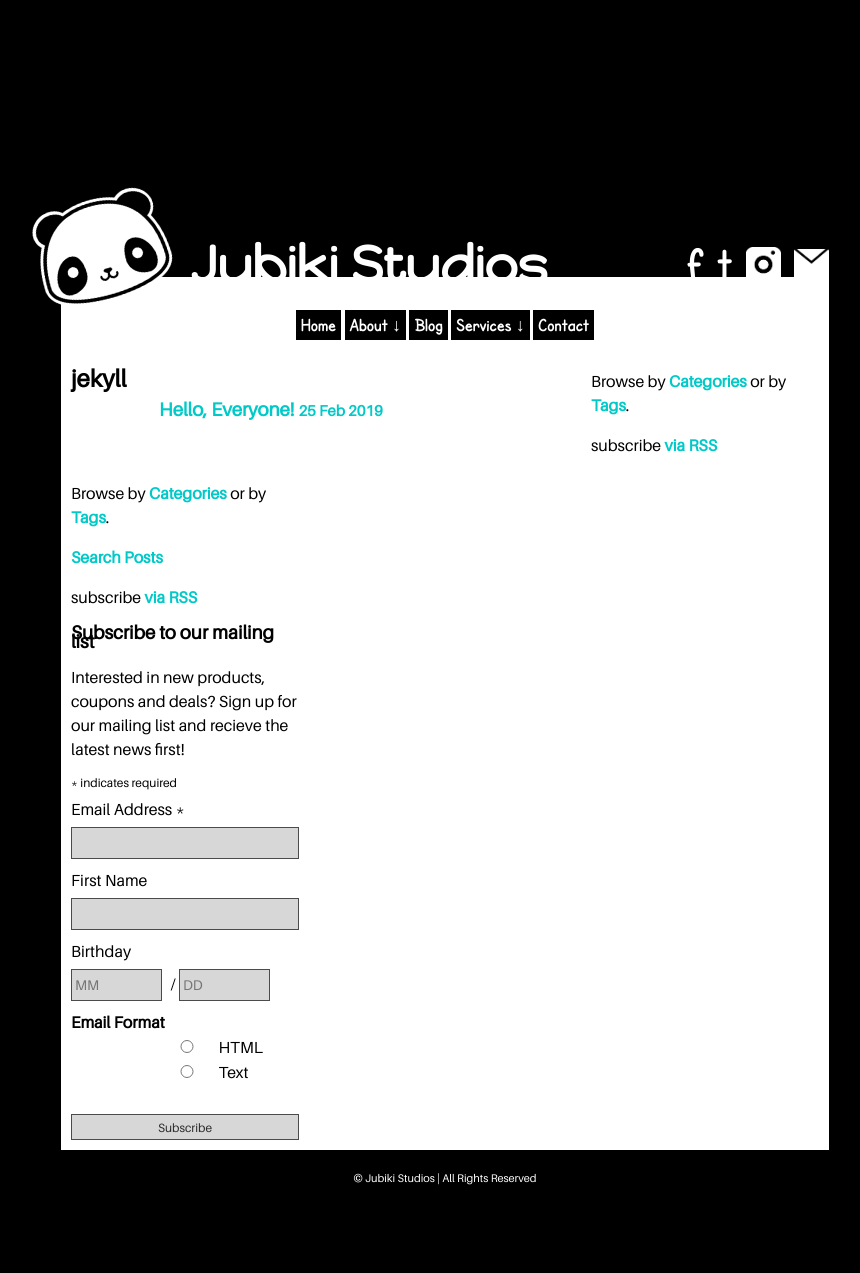
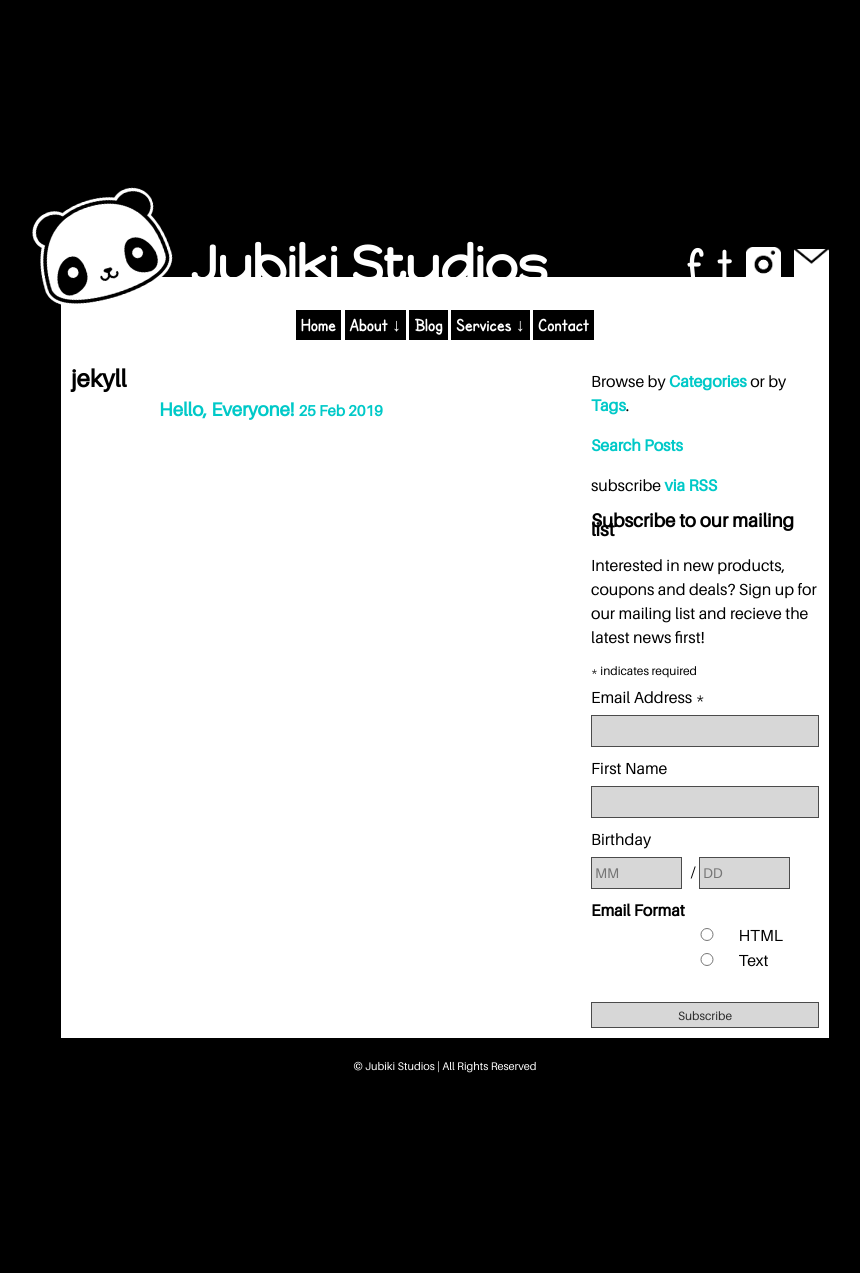
Before and after one commit to jubikistudios/jubikistudios.github.io, a Jekyll site: the page built from blog/tag.html, in a window 1280 px wide. Shown: the whole page, without its empty margins (195-1055 px from the left). Built offline with Jekyll 4.4.1, drawn with Linux system fonts in a browser that asks for light colours; some web fonts are replaced; comment, search, counter and statistics services are not loaded; after the commit the page ends 1161 px from its top, so only the background shows below that.

Commit message:
Updated Sidebar and Layout
Layout changed from blog to default. Sidebar updated to match blog home.

```diff
--- a/blog/tag.html
+++ b/blog/tag.html
@@ -57,8 +58,73 @@ Here we generate all the tags.
 </div>
 
     <div class="col-xs-12 col-md-4 col-lg-4">
-        <p>Browse by <a href="/news/category.html">Categories</a> or by <a href="/news/tag.html">Tags</a>.</p>
-        <p>subscribe <a href="{{ "/feed.xml" | prepend: site.baseurl }}">via RSS</a></p>
+        <p>Browse by <a href="/blog/category.html">Categories</a> or by <a href="/blog/tag.html">Tags</a>.</p>
+
+        <p><a href="/search.html">Search Posts</a></p>
+
+        <p>subscribe <a href="{{ site.baseurl }}/feed.xml">via RSS</a></p>
+
+        <!-- Begin Mailchimp Signup Form -->
+        <form action="https://jubiki.us20.list-manage.com/subscribe/post?u=525c324e3e2a200c43132656a&amp;id=b8b4c8324f" method="post" id="mc-embedded-subscribe-form" name="mc-embedded-subscribe-form" class="validate" target="_blank" novalidate>
+
+            <h3>Subscribe to our mailing list</h3>
+            <p>Interested in new products, coupons and deals? Sign up for our mailing list and recieve the latest news first!</p>
+            <p style="font-size: 12px;"><span class="asterisk">*</span> indicates required</p>
+
+            <div class="mc-field-group">
+                <label for="mce-EMAIL">Email Address  <span class="asterisk">*</span></label>
+                <input type="email" value="" name="EMAIL" class="required email" id="mce-EMAIL">
+            </div>
+
+            <div class="mc-field-group">
+                <label for="mce-FNAME">First Name </label>
+                <input type="text" value="" name="FNAME" class="" id="mce-FNAME">
+            </div>
+
+            <div class="mc-field-group size1of2">
+                <label for="mce-BIRTHDAY-month">Birthday </label>
+
+                <div class="datefield">
+                    <span class="subfield monthfield">
+                        <input class="birthday " type="text" pattern="[0-9]*" value="" placeholder="MM" size="2" maxlength="2" name="BIRTHDAY[month]" id="mce-BIRTHDAY-month" style="width: 25px;">
+                    </span> /
+
+                    <span class="subfield dayfield">
+                        <input class="birthday " type="text" pattern="[0-9]*" value="" placeholder="DD" size="2" maxlength="2" name="BIRTHDAY[day]" id="mce-BIRTHDAY-day" style="width: 25px;">
+                    </span>
+                </div>
+            </div>
+
+                <strong>Email Format </strong>
+                <ul>
+                    <li><input type="radio" value="html" name="EMAILTYPE" id="mce-EMAILTYPE-0" style="width: 20px;"> <label for="mce-EMAILTYPE-0">HTML</label></li>
+                    <li><input type="radio" value="text" name="EMAILTYPE" id="mce-EMAILTYPE-1" style="width: 20px;"> <label for="mce-EMAILTYPE-1">Text</label></li>
+                </ul>
+
+            <div id="mce-responses" class="clear">
+
+                <div class="response" id="mce-error-response" style="display:none"></div>
+                <div class="response" id="mce-success-response" style="display:none"></div>
+            </div>
+
+            <div style="position: absolute; left: -5000px;" aria-hidden="true">
+                <input type="text" name="b_525c324e3e2a200c43132656a_b8b4c8324f" tabindex="-1" value="">
+            </div>
+
+            <div class="clear">
+                <input type="submit" value="Subscribe" name="subscribe" id="mc-embedded-subscribe" class="button">
+            </div>
+
+        </form>
+
+        <script type='text/javascript' src='//s3.amazonaws.com/downloads.mailchimp.com/js/mc-validate.js'></script>
+        <script type='text/javascript'>
+            (function($) {
+                window.fnames = new Array();
+                window.ftypes = new Array();fnames[0]='EMAIL';ftypes[0]='email';fnames[1]='FNAME';ftypes[1]='text';fnames[5]='BIRTHDAY';ftypes[5]='birthday';}(jQuery));var $mcj = jQuery.noConflict(true);
+        </script>
+
+        <!--End mc_embed_signup-->
     </div>
 
 
```
Also changed, not shown: other parts of blog/tag.html (+2 -1 lines).
